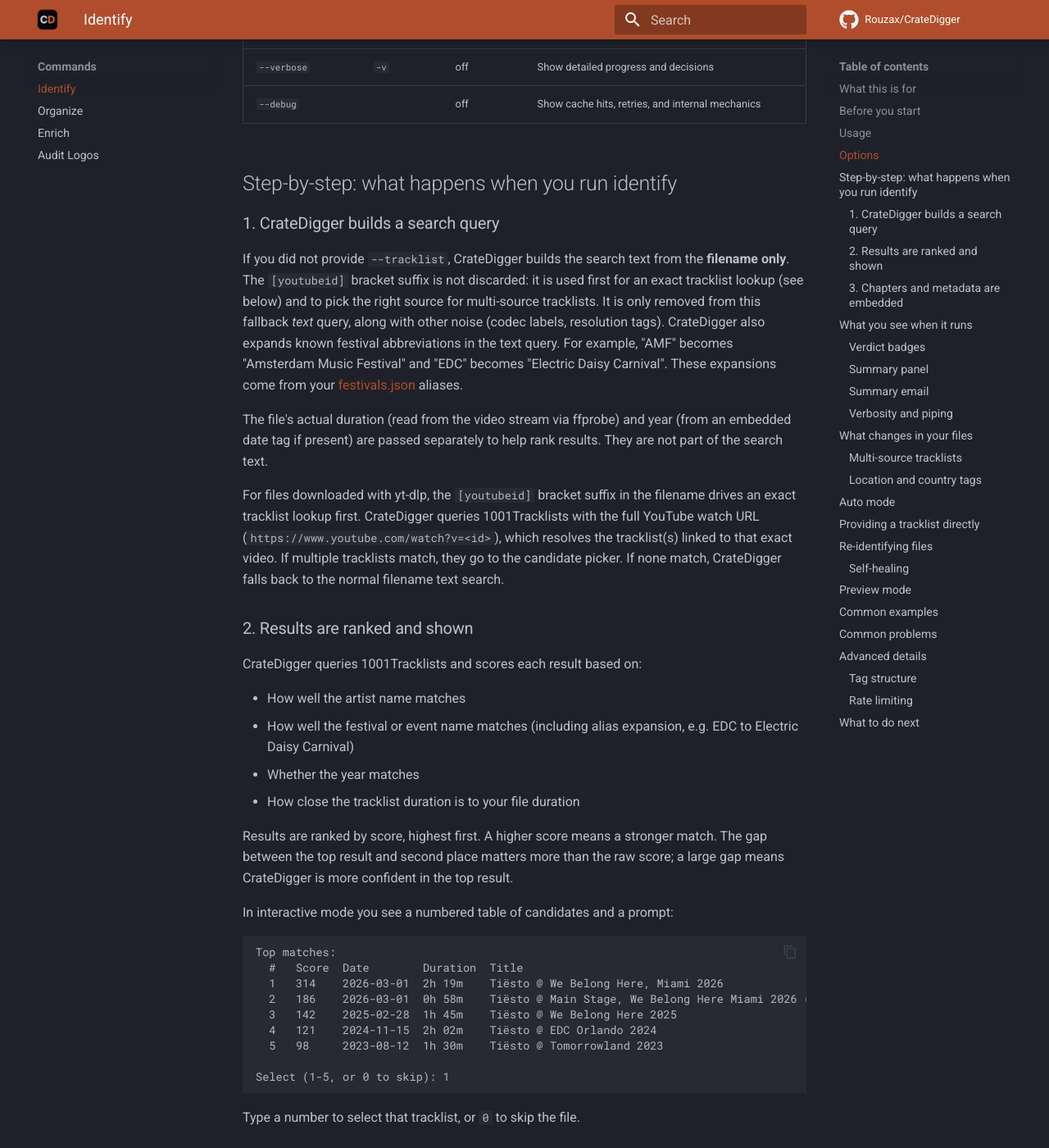
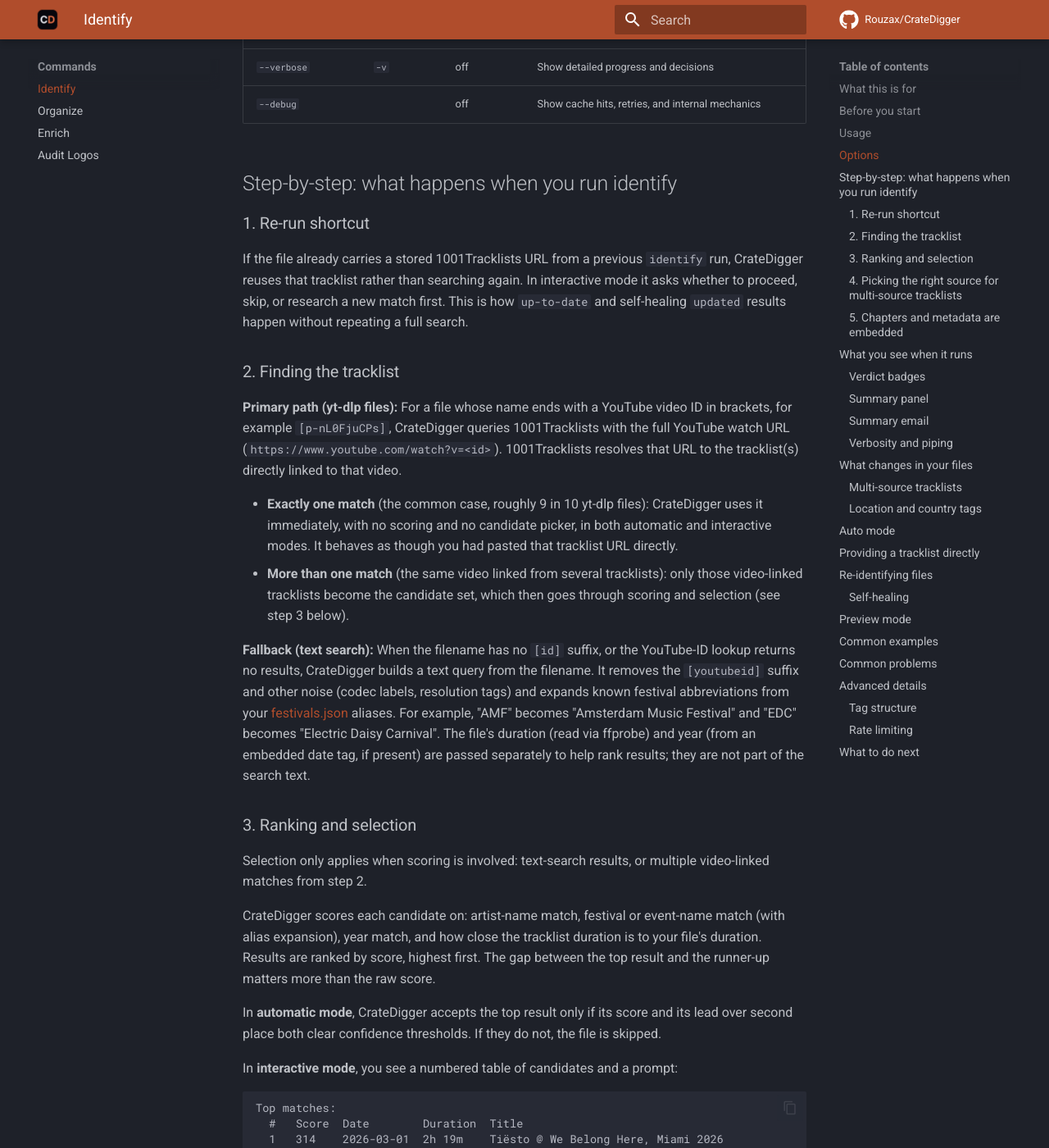
Before and after one commit to Rouzax/CrateDigger, an MkDocs documentation site: the page built from docs/commands/identify.md, in a window 1280 px wide and 1400 px high, scrolled down 1753 px. Shown: the whole window at 82% size. Built offline with MkDocs 1.6.1 and Material for MkDocs 9.7.7, drawn with Linux system fonts in a browser that asks for light colours; comment, search, counter and statistics services are not loaded; some of the changed text lies outside the part shown.

Commit message:
docs(identify): rewrite step-by-step for youtube-id lookup and multi-source selection

````diff
--- a/docs/commands/identify.md
+++ b/docs/commands/identify.md
@@ -58,41 +58,49 @@
 
 ## Step-by-step: what happens when you run identify
 
-### 1. CrateDigger builds a search query
+### 1. Re-run shortcut
 
-If you did not provide `--tracklist`, CrateDigger builds the search text from the
-**filename only**. The `[youtubeid]` bracket suffix is not discarded: it is used first for
-an exact tracklist lookup (see below) and to pick the right source for multi-source
-tracklists. It is only removed from this fallback *text* query, along with other noise
-(codec labels, resolution tags). CrateDigger also expands known festival abbreviations
-in the text query. For example, "AMF" becomes
-"Amsterdam Music Festival" and "EDC" becomes "Electric Daisy Carnival". These expansions
-come from your [festivals.json](../festivals.md) aliases.
+If the file already carries a stored 1001Tracklists URL from a previous `identify` run,
+CrateDigger reuses that tracklist rather than searching again. In interactive mode it asks
+whether to proceed, skip, or research a new match first. This is how `up-to-date` and
+self-healing `updated` results happen without repeating a full search.
 
-The file's actual duration (read from the video stream via ffprobe) and year (from an
-embedded date tag if present) are passed separately to help rank results. They are not
-part of the search text.
+### 2. Finding the tracklist
 
-For files downloaded with yt-dlp, the `[youtubeid]` bracket suffix in the filename drives
-an exact tracklist lookup first. CrateDigger queries 1001Tracklists with the full YouTube
-watch URL (`https://www.youtube.com/watch?v=<id>`), which resolves the tracklist(s) linked
-to that exact video. If multiple tracklists match, they go to the candidate picker. If none
-match, CrateDigger falls back to the normal filename text search.
+**Primary path (yt-dlp files):** For a file whose name ends with a YouTube video ID in
+brackets, for example `[p-nL0FjuCPs]`, CrateDigger queries 1001Tracklists with the full
+YouTube watch URL (`https://www.youtube.com/watch?v=<id>`). 1001Tracklists resolves that
+URL to the tracklist(s) directly linked to that video.
 
-### 2. Results are ranked and shown
+- **Exactly one match** (the common case, roughly 9 in 10 yt-dlp files): CrateDigger uses
+  it immediately, with no scoring and no candidate picker, in both automatic and interactive
+  modes. It behaves as though you had pasted that tracklist URL directly.
+- **More than one match** (the same video linked from several tracklists): only those
+  video-linked tracklists become the candidate set, which then goes through scoring and
+  selection (see step 3 below).
 
-CrateDigger queries 1001Tracklists and scores each result based on:
+**Fallback (text search):** When the filename has no `[id]` suffix, or the YouTube-ID
+lookup returns no results, CrateDigger builds a text query from the filename. It removes
+the `[youtubeid]` suffix and other noise (codec labels, resolution tags) and expands known
+festival abbreviations from your [festivals.json](../festivals.md) aliases. For example,
+"AMF" becomes "Amsterdam Music Festival" and "EDC" becomes "Electric Daisy Carnival". The
+file's duration (read via ffprobe) and year (from an embedded date tag, if present) are
+passed separately to help rank results; they are not part of the search text.
 
-- How well the artist name matches
-- How well the festival or event name matches (including alias expansion, e.g. EDC to Electric Daisy Carnival)
-- Whether the year matches
-- How close the tracklist duration is to your file duration
+### 3. Ranking and selection
 
-Results are ranked by score, highest first. A higher score means a stronger match. The gap
-between the top result and second place matters more than the raw score; a large gap means
-CrateDigger is more confident in the top result.
+Selection only applies when scoring is involved: text-search results, or multiple
+video-linked matches from step 2.
 
-In interactive mode you see a numbered table of candidates and a prompt:
+CrateDigger scores each candidate on: artist-name match, festival or event-name match
+(with alias expansion), year match, and how close the tracklist duration is to your file's
+duration. Results are ranked by score, highest first. The gap between the top result and
+the runner-up matters more than the raw score.
+
+In **automatic mode**, CrateDigger accepts the top result only if its score and its lead
+over second place both clear confidence thresholds. If they do not, the file is skipped.
+
+In **interactive mode**, you see a numbered table of candidates and a prompt:
 
 ```
 Top matches:
@@ -106,25 +114,42 @@
 Select (1-5, or 0 to skip): 1
 ```
 
-Type a number to select that tracklist, or `0` to skip the file.
+Type a number to select that tracklist, or `0` to skip the file. This prompt does not
+appear for a single exact YouTube-ID match.
 
-### 3. Chapters and metadata are embedded
+### 4. Picking the right source for multi-source tracklists
 
-Once you confirm a match, CrateDigger:
+Some tracklists on 1001Tracklists are cued against more than one video ("Player 1",
+"Player 2"), whose timelines differ. CrateDigger identifies which source your file came
+from, in this priority:
 
-1. Fetches the full tracklist from 1001Tracklists
-2. Parses each track entry into a chapter with a timestamp and name
-3. Embeds the chapters into your MKV file using `mkvpropedit`
-4. Writes metadata tags into the file:
-   - **Album-level tags**: tracklist URL, title, ID, date, genres, stage name, venue,
-     festival, country, free-text location, artist names, and DJ artwork URL
-   - **Per-chapter tags**: for each track, performer name(s), track title, label, and genre
+1. The YouTube ID (from the filename, or from the stored `CRATEDIGGER_1001TL_YOUTUBE_ID`
+   tag on a re-run of a renamed file).
+2. If there is no ID: a unique match on video duration.
+
+CrateDigger builds chapters only from that source's timeline. If no source matches
+confidently (an unknown cut, or an ambiguous duration), CrateDigger writes the file-level
+metadata but skips the chapter embed and logs a warning. It leaves any existing chapters
+untouched and never writes another source's timeline into your file.
+
+Single-source tracklists are unaffected and chapter normally. See
+[Multi-source tracklists](../tracklists.md) for a fuller explanation.
+
+### 5. Chapters and metadata are embedded
+
+CrateDigger fetches the chosen tracklist, parses the selected source's track list into
+chapters (timestamp and name), and embeds them into the MKV via `mkvpropedit`. It writes:
+
+- **Album-level tags**: tracklist URL, title, ID, date, genres, stage name, venue,
+  festival, country, free-text location, artist names, DJ artwork URL, and the source
+  video ID (`CRATEDIGGER_1001TL_YOUTUBE_ID`).
+- **Per-chapter tags**: for each track, performer name(s), track title, label, and genre.
 
 These tags are later read by the [`enrich`](enrich.md) command to generate artwork, NFO
 files, and resolve MusicBrainz artist IDs.
 
-If the tracklist has fewer than 2 chapters (for example, a tracklist with only a single
-entry), CrateDigger skips the embed. A single chapter provides no navigation value.
+If the chosen source has fewer than 2 chapters, CrateDigger skips the chapter embed.
+A single chapter provides no navigation value.
 
 ## What you see when it runs
 
````
